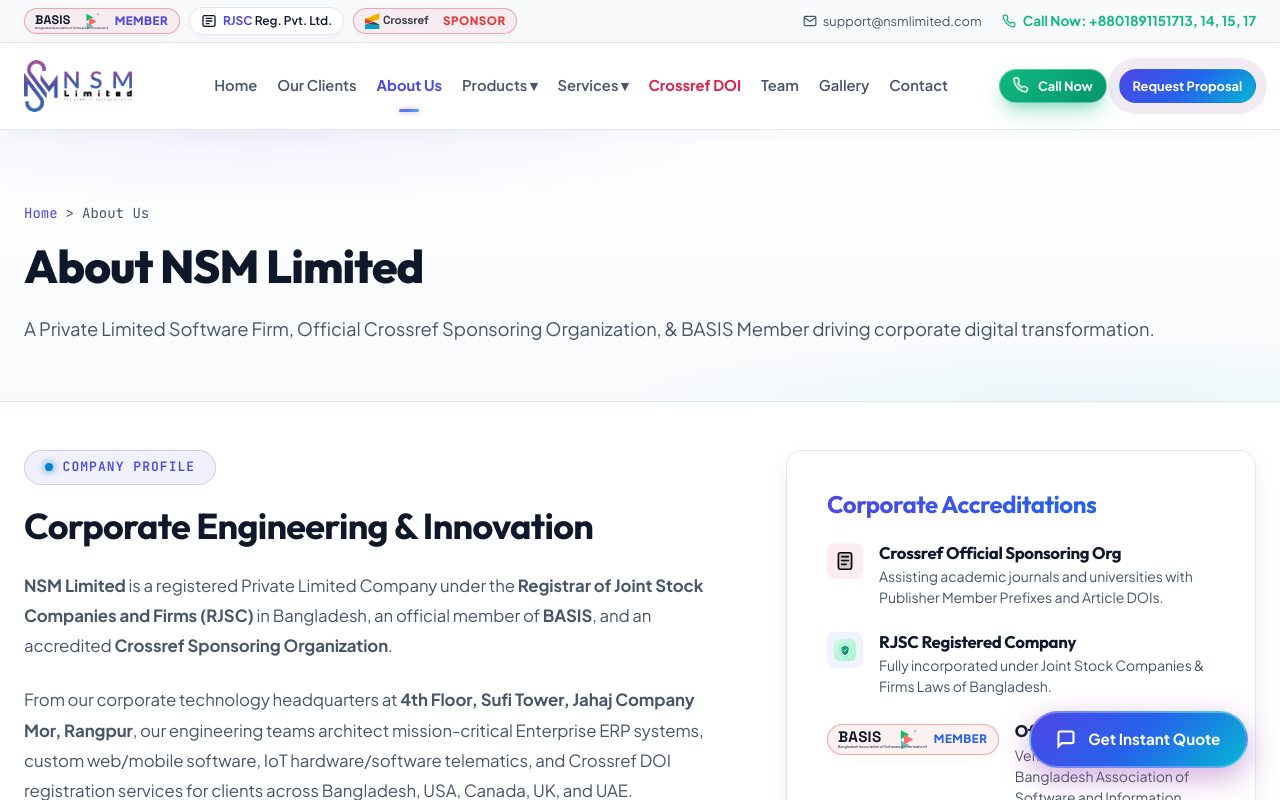
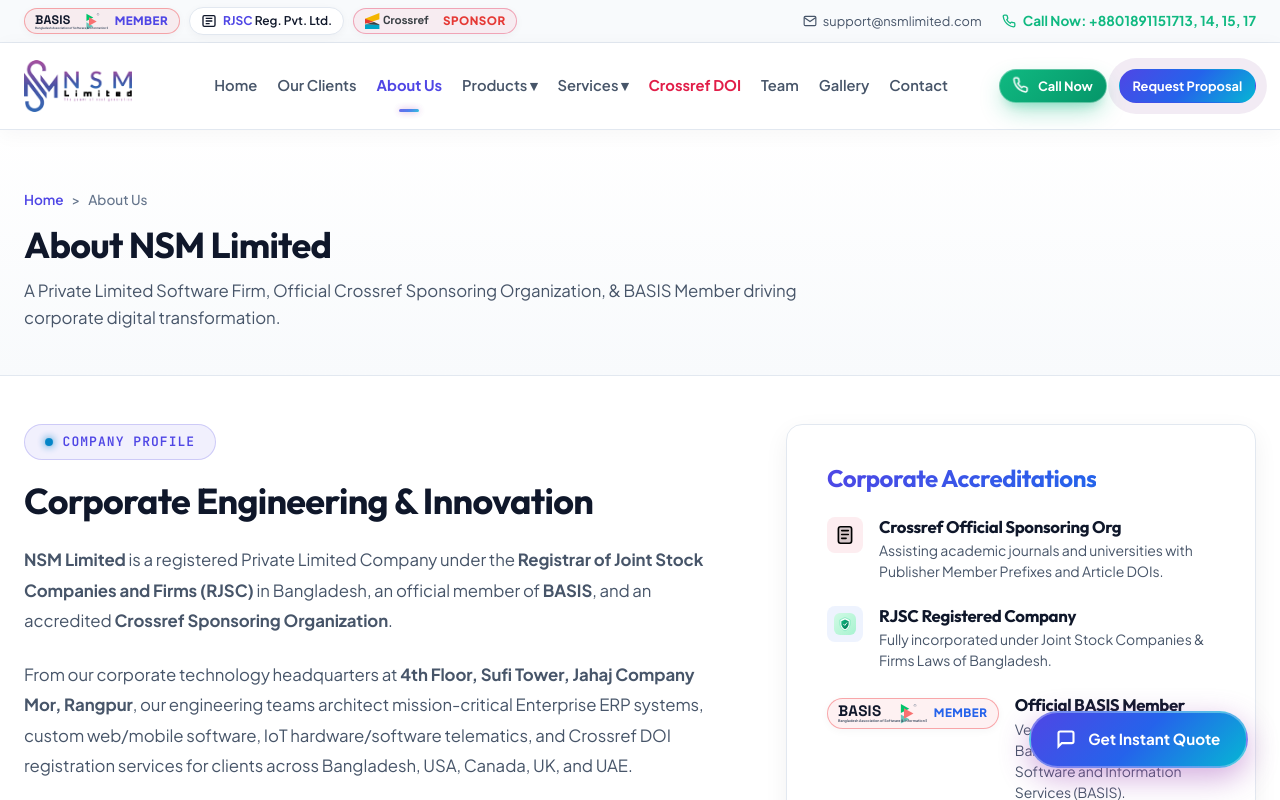
Before and after one commit to Shohaghossain300856/nsm-official-website, a Vue app: page /about in a window 1280 px wide. Shown: the top 800 px of the page. Built offline with nearby package versions, Linux system fonts and the light colour scheme.

Commit message:
style: soften page banner background and typography weight for clean balanced light header

```diff
--- a/src/assets/css/components.css
+++ b/src/assets/css/components.css
@@ -439,30 +439,38 @@
 
 /* Page Banner / Header for Sub-pages */
 .page-banner {
-  background:
-    radial-gradient(ellipse 70% 50% at 20% 0%, rgba(79, 70, 229, 0.07) 0%, transparent 60%),
-    radial-gradient(ellipse 60% 40% at 85% 100%, rgba(6, 182, 212, 0.06) 0%, transparent 60%),
-    linear-gradient(180deg, #FFFFFF 0%, #F8FAFC 100%);
+  background: linear-gradient(180deg, #FFFFFF 0%, #F8FAFC 100%);
   border-bottom: 1px solid var(--border-light);
-  padding: 4.5rem 0 3.5rem 0;
-  position: relative;
-  overflow: hidden;
+  padding: 3.5rem 0 2.75rem 0;
+  position: relative;
+}
+
+.page-banner .section-title {
+  font-size: 2.25rem;
+  font-weight: 700;
+  color: #0F172A;
+  margin-bottom: 0.75rem;
+  letter-spacing: -0.02em;
+}
+
+.page-banner .section-subtitle {
+  font-size: 1.05rem;
+  color: #475569;
+  font-weight: 400;
+  line-height: 1.6;
+  max-width: 820px;
 }
 
 .product-page,
 .services-page,
 .products-page {
-  background:
-    radial-gradient(ellipse 80% 50% at 90% 15%, rgba(79, 70, 229, 0.05) 0%, transparent 60%),
-    radial-gradient(ellipse 60% 45% at 5% 55%, rgba(37, 99, 235, 0.04) 0%, transparent 60%),
-    radial-gradient(ellipse 75% 50% at 80% 85%, rgba(6, 182, 212, 0.05) 0%, transparent 60%),
-    linear-gradient(180deg, #FFFFFF 0%, #F8FAFC 50%, #FFFFFF 100%);
+  background: #FFFFFF;
   min-height: 100vh;
 }
 
 .product-page .section-padding,
 .services-page .section-padding {
-  background: transparent !important;
+  background: #FFFFFF !important;
 }
 
 .page-banner + .section-padding,
@@ -471,17 +479,24 @@
 }
 
 .breadcrumb {
-  display: flex;
+  display: inline-flex;
   align-items: center;
   gap: 0.5rem;
-  font-size: 0.875rem;
-  color: var(--text-muted);
-  font-family: var(--font-mono);
-  margin-bottom: 1rem;
-}
-
-.breadcrumb a { color: var(--logo-purple); }
-.breadcrumb a:hover { text-decoration: underline; }
+  font-size: 0.85rem;
+  color: #64748B;
+  font-weight: 500;
+  margin-bottom: 0.85rem;
+}
+
+.breadcrumb a {
+  color: #4F46E5;
+  font-weight: 600;
+}
+
+.breadcrumb a:hover {
+  color: #2563EB;
+  text-decoration: underline;
+}
 
 /* Sub-page Specific Cards & Grids */
 .detail-grid {
```
